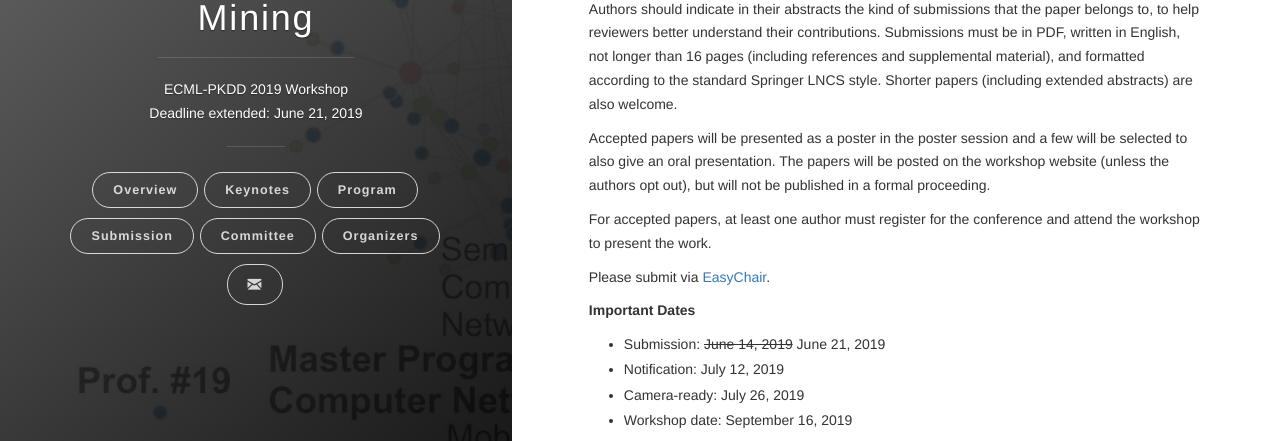
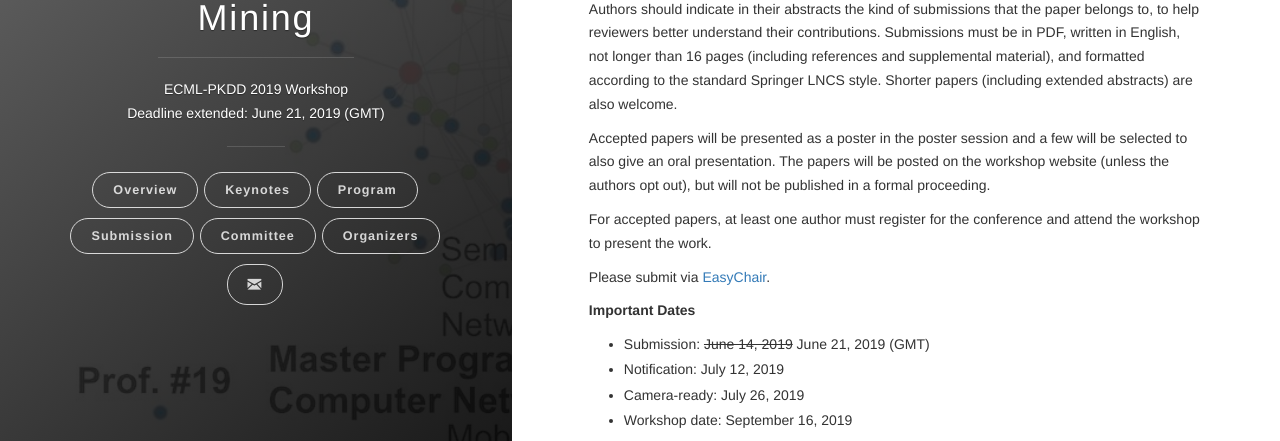
Before and after one commit to gem-ecmlpkdd/gem-ecmlpkdd.github.io, a Jekyll site: the page built from pages/submission.md, in a window 1280 px wide and 978 px high. Shown: the part 385-826 px from the top of the window. Built offline with Jekyll 4.4.1, drawn with Linux system fonts in a browser that asks for light colours.

Commit message:
add "(GMT)" to the DL.

```diff
--- a/_config.yml
+++ b/_config.yml
@@ -1,6 +1,6 @@
 # Site settings
 title: 'GEM: Graph Embedding and Mining'
-description: 'ECML-PKDD 2019 Workshop<br>Deadline extended: June 21, 2019'
+description: 'ECML-PKDD 2019 Workshop<br>Deadline extended: June 21, 2019 (GMT)'
 url: 'http://gem-ecmlpkdd.github.io'
 baseurl: ''
 google_analytics: 'UA-140686722-1'
--- a/pages/submission.md
+++ b/pages/submission.md
@@ -21,7 +21,7 @@ For accepted papers, at least one author must register for the conference and at
 Please submit via [EasyChair](https://easychair.org/conferences/?conf=gem2019).
 
 **Important Dates**
-- Submission: ~~June 14, 2019~~ June 21, 2019
+- Submission: ~~June 14, 2019~~ June 21, 2019 (GMT)
 - Notification: July 12, 2019
 - Camera-ready: July 26, 2019
 - Workshop date: September 16, 2019
```
